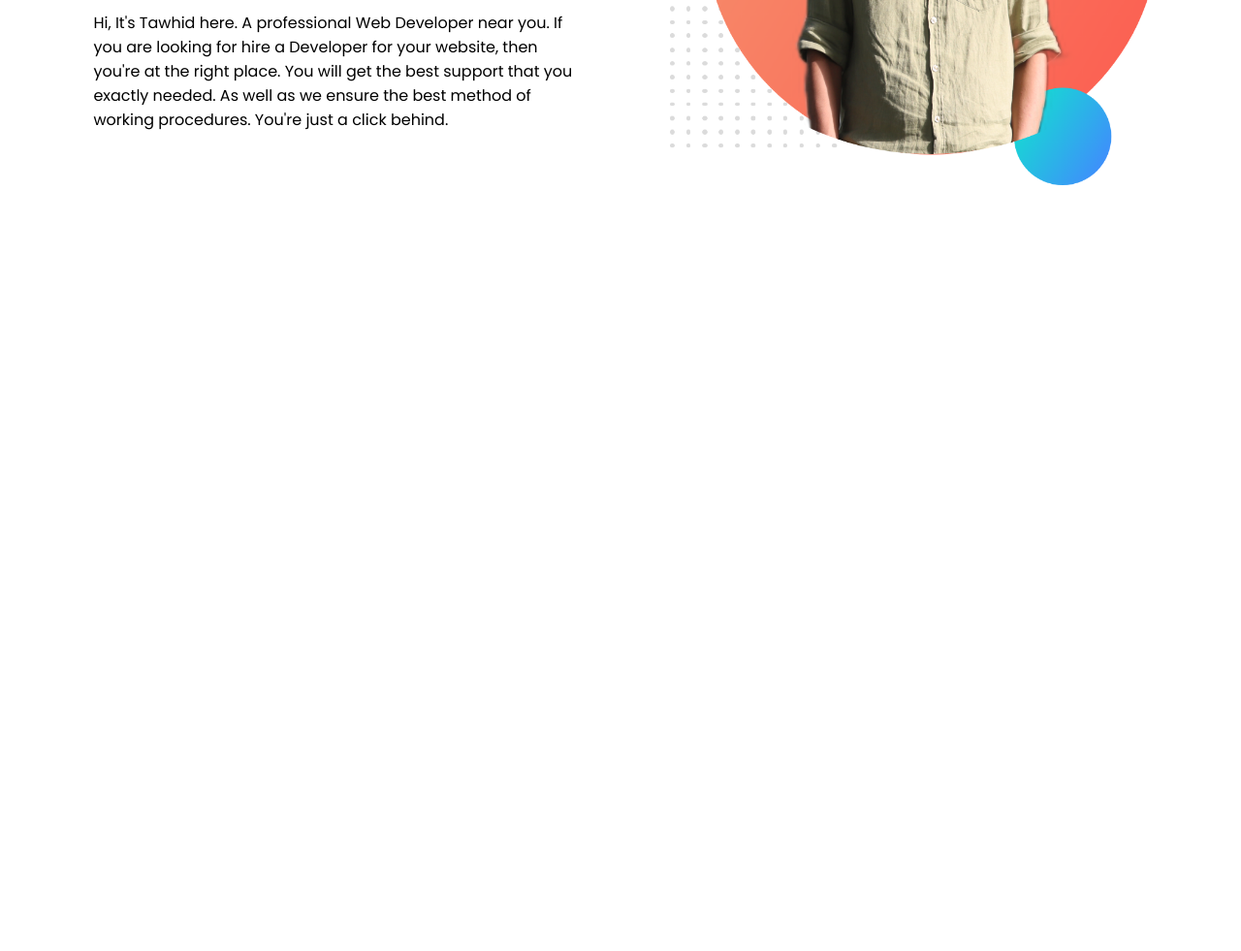
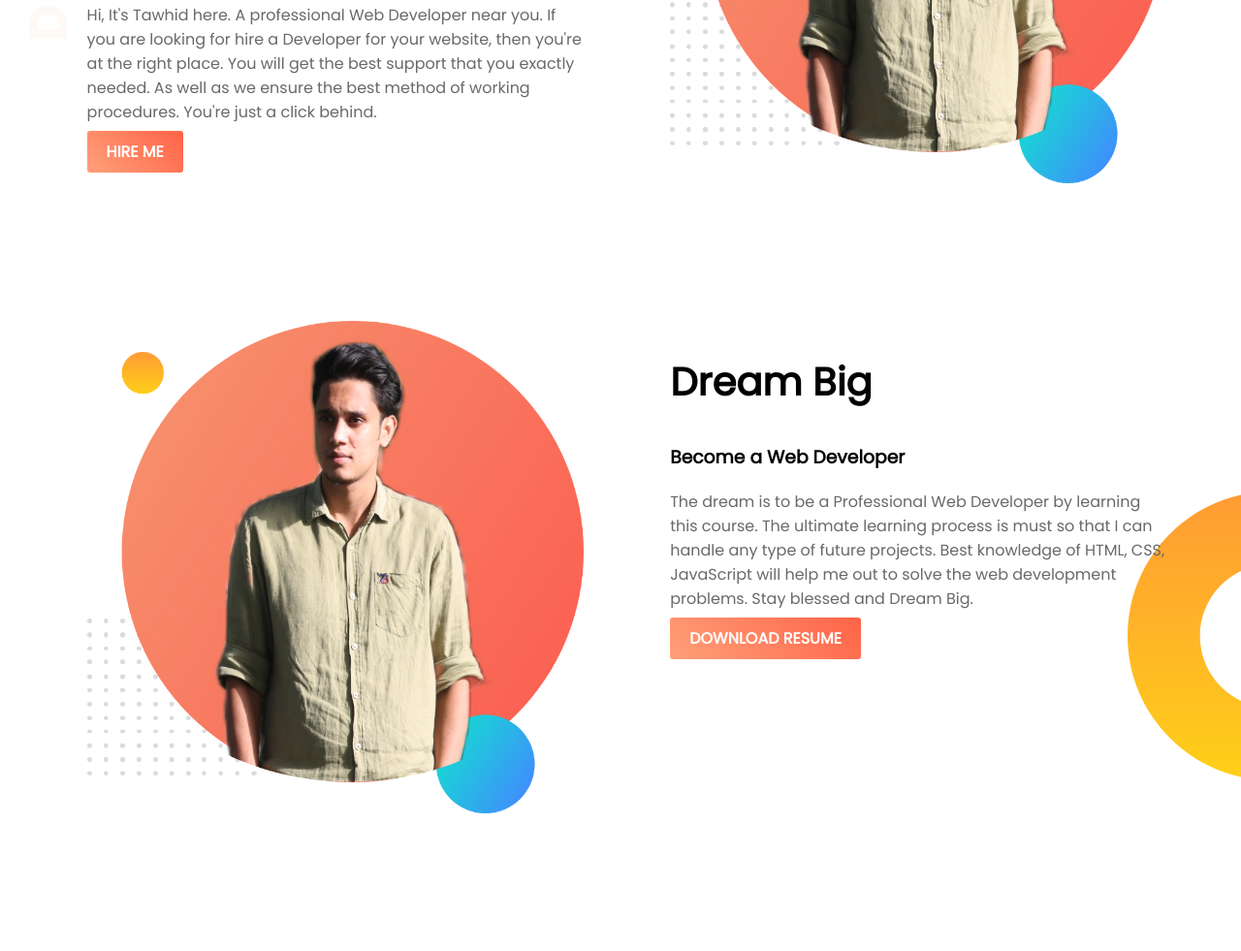
Before and after one commit to MdTouhidulIslam117/web-portfolio, a plain HTML site: page index.html in a window 1280 px wide. Shown: the part 319-1300 px from the top of the page at 97% size. Before the commit the page ends 800 px from the top, so only its background shows below. Drawn offline with Linux system fonts and the light colour scheme.

Commit message:
two section done

```diff
--- a/index.html
+++ b/index.html
@@ -11,15 +11,27 @@
     <link rel="stylesheet" href="style.css">
 </head>
 <body>
-    <section>
+    <section class="top-banner">
         <div class="half-width">
             <h1>Welcome to</h1>
             <h1><span class="name-highlight">Tawhid's</span> Website</h1>
             <h3>Professional Web Developer</h3>
             <p>Hi, It's Tawhid here. A professional Web Developer near you. If you are looking for hire a Developer for your website, then you're at the right place. You will get the best support that you exactly needed. As well as we ensure the best method of working procedures. You're just a click behind.</p>
+            <a class="link-button" target="_blank" href="https://www.linkedin.com/in/tawhid-tusher/">HIRE ME</a>
         </div>
         <div class="half-width">
-            <img src="images/profile.png" alt="profile photo">
+            <img src="images/profile.png" alt="profile1">
+        </div>
+    </section>
+    <section class="dream-area">
+        <div class="half-width">
+            <img src="images/profile.png" alt="profile2">
+        </div>
+        <div class="half-width">
+            <h2>Dream Big</h2>
+            <h3>Become a Web Developer</h3>
+            <p>The dream is to be a Professional Web Developer by learning this course. The ultimate learning process is must so that I can handle any type of future projects. Best knowledge of HTML, CSS, JavaScript will help me out to solve the web development problems. Stay blessed and Dream Big.</p>
+            <a class="link-button" target="_blank" href="https://www.linkedin.com/in/tawhid-tusher/">DOWNLOAD RESUME</a>
         </div>
     </section>
 </body>
--- a/style.css
+++ b/style.css
@@ -1,8 +1,15 @@
 body{
+    margin: 0;
     font-family: 'Poppins', sans-serif;
 }
 h1{
     font-size: 50px;
+}
+h2{
+    font-size: 40px;
+}
+p{
+    color: dimgray;
 }
 .name-highlight{
     color: orange;
@@ -16,3 +23,24 @@ h1{
 .half-width img{
     width: 100%;
 }
+.top-banner{
+    background-image: url("images/top-banner.png");
+    background-repeat: no-repeat;
+}
+section{
+    height: 500px;
+    padding-bottom: 150px;
+}
+.link-button{
+    text-decoration: none;
+    background-image: linear-gradient(45deg, lightsalmon, tomato);
+    padding: 10px 20px;
+    color: white;
+    font-weight: 700;
+    border-radius: 3px;
+}
+.dream-area{
+    background-image: url("images/dream-bg.png");
+    background-repeat: no-repeat;
+    background-position: right;
+}
```
